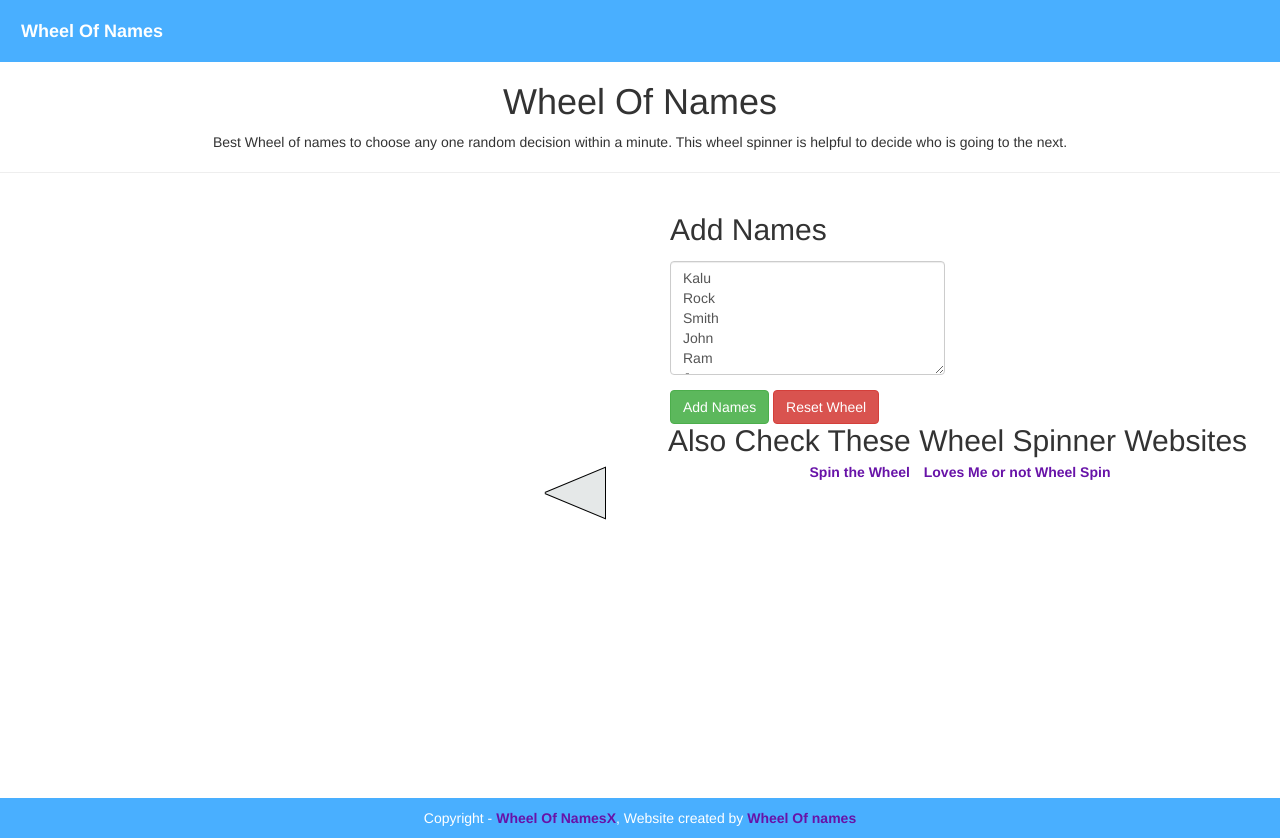
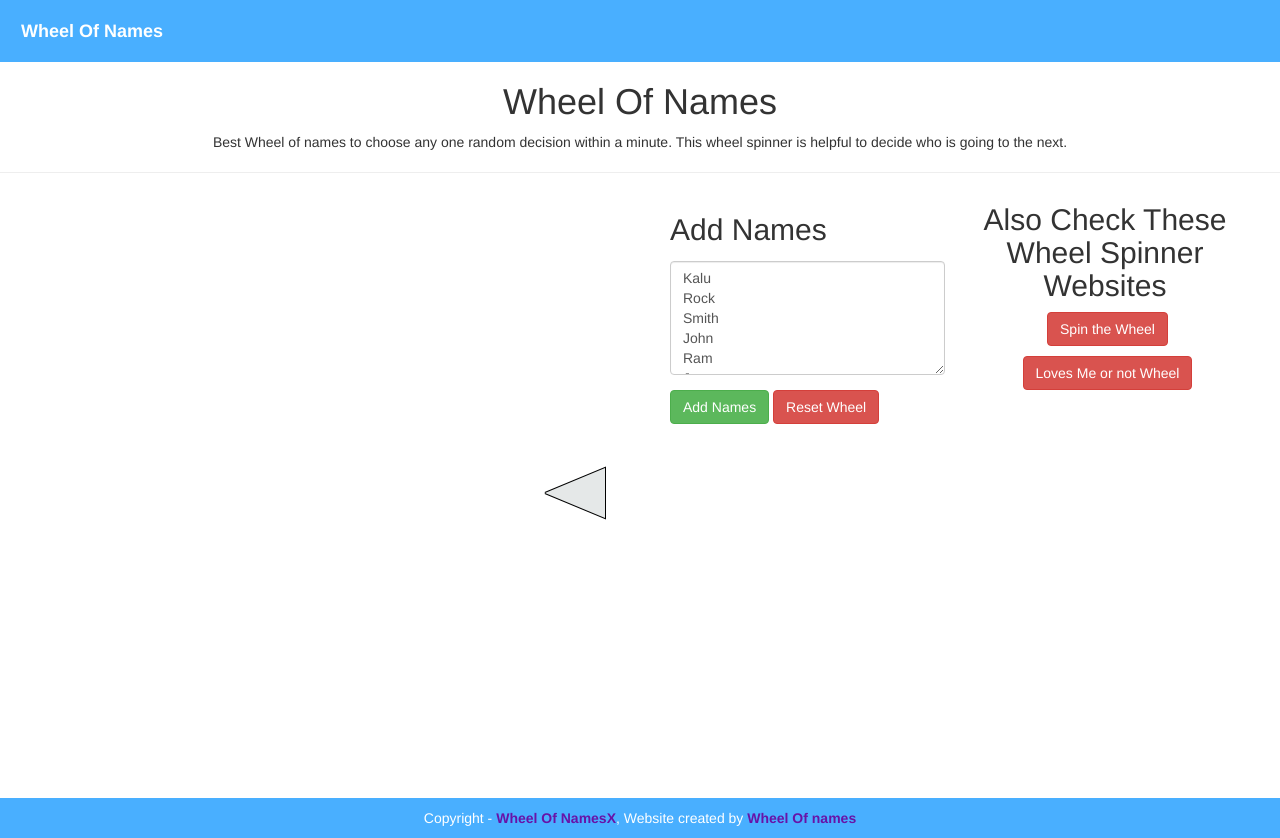
Before and after one commit to shekhar123sajwan/wheelofnames, a plain HTML site: page index.html in a window 1280 px wide. Drawn offline with nearby package versions, Linux system fonts and the light colour scheme; a script that the page names is missing; a web font is replaced by a local one.

Commit message:
Update index.html

```diff
--- a/index.html
+++ b/index.html
@@ -75,14 +75,16 @@ Joe</textarea>
                 <button class="btn btn-danger mb-5" type="button" onclick="resetfunction();">Reset Wheel</button>
             </form>
      </div>
+
+              <div class="text-center" style="margin:10px;">
+         <h2 style="margin:5px;">Also Check These Wheel Spinner Websites</h2>
+          <a href="http://spinthewheel.text-generator.org/" target="_blank" class="btn btn-danger" style="margin:5px;">Spin the Wheel</a>
+          <a href="https://www.love-calculator.site/loves-me-or-not-wheel-game" class="btn btn-danger" target="_blank" style="margin:5px;">Loves Me or not Wheel</a>
+         </div>
          </div>
 
-         <div class="text-center">
-         <h2 style="margin:5px;">Also Check These Wheel Spinner Websites</h2>
-          <a href="http://spinthewheel.text-generator.org/" target="_blank" style="margin:5px;">Spin the Wheel</a>
-          <a href="https://www.love-calculator.site/loves-me-or-not-wheel-game" target="_blank" style="margin:5px;">Loves Me or not Wheel Spin</a>
          </div>
-         </div>
+
    </div>
  </div>
  <footer style="padding: 10px;
```
